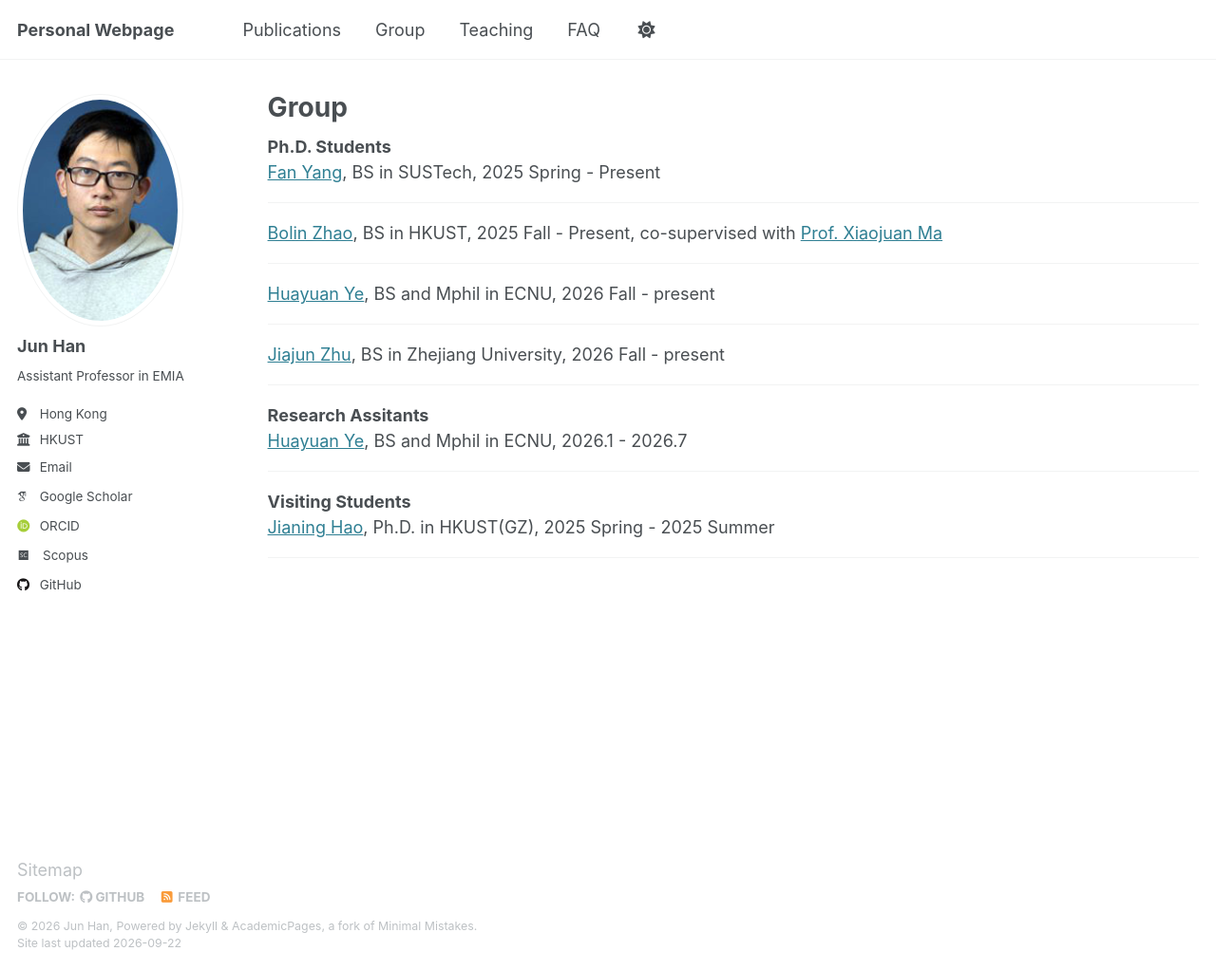
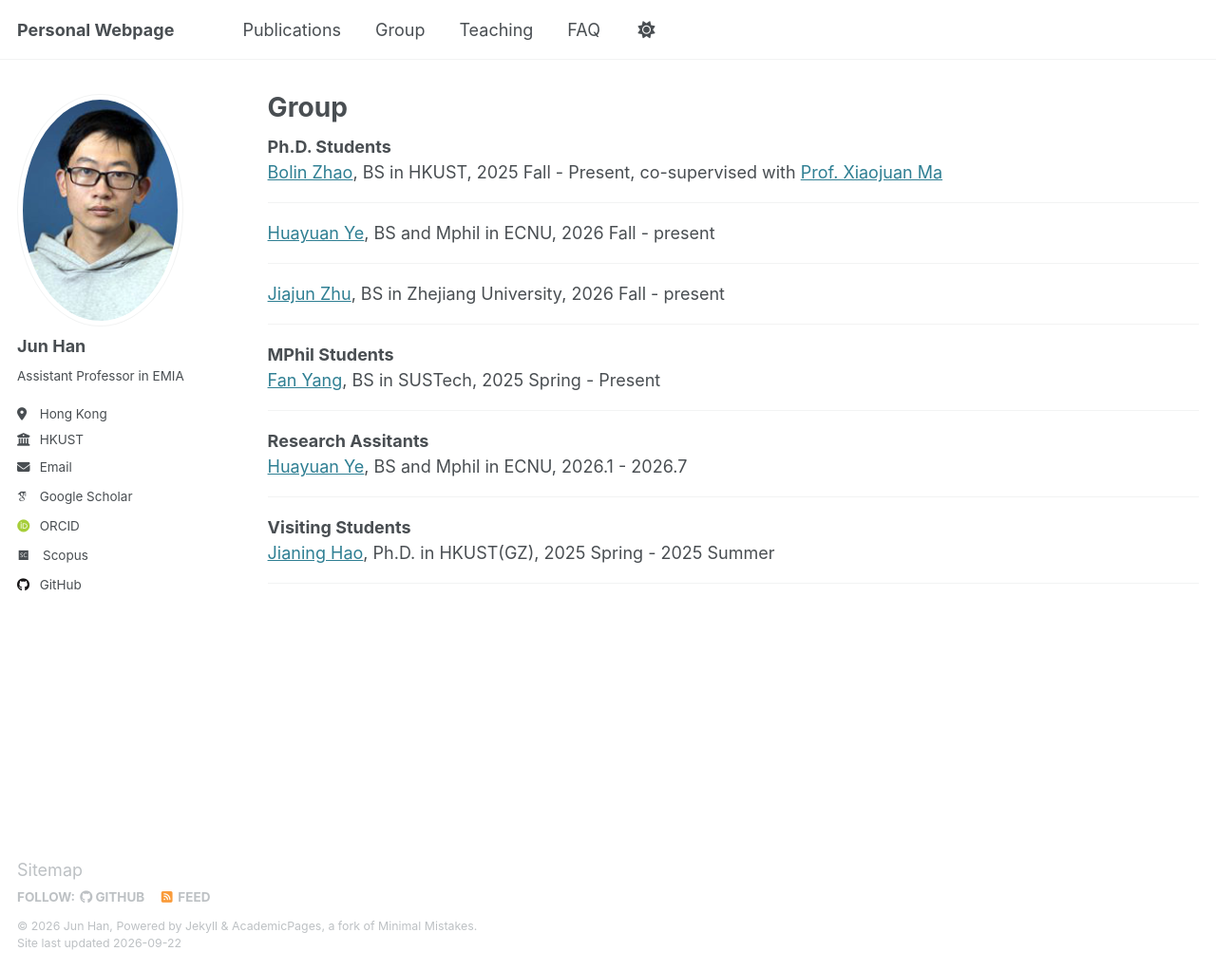
Before and after one commit to stevenhan1991/stevenhan1991.github.io, a Jekyll site: the page built from _pages/group.md, in a window 1280 px wide and 1022 px high. Shown: the whole window at 95% size. Built offline with Jekyll 4.4.1, drawn with Linux system fonts in a browser that asks for light colours; some web fonts are replaced.

Commit message:
Update group.md

```diff
--- a/_pages/group.md
+++ b/_pages/group.md
@@ -12,9 +12,6 @@ redirect_from:
  <b> Ph.D. Students </b>
 
   <div class="text">
-    <div class="title"> <a href = "https://scholar.google.com/citations?user=DZPrJhYAAAAJ&hl=en">Fan Yang</a>, BS in SUSTech, 2025 Spring - Present   </div>
-
-   <hr>
 
    <div class="text">
     <div class="title"> <a href = "https://scholar.google.com/citations?user=SB-v8e0AAAAJ&hl=en">Bolin Zhao</a>, BS in HKUST, 2025 Fall - Present, co-supervised with <a href="https://seng.hkust.edu.hk/about/people/faculty/xiaojuan-ma">Prof. Xiaojuan Ma</a></div>
@@ -26,6 +23,11 @@ redirect_from:
 
   <div class="text">
     <div class="title"><a href="https://jiajunzhuchris.github.io">Jiajun Zhu</a>, BS in Zhejiang University, 2026 Fall - present </div>
+   <hr>
+
+  <b> MPhil Students </b>
+  <div class="title"> <a href = "https://scholar.google.com/citations?user=DZPrJhYAAAAJ&hl=en">Fan Yang</a>, BS in SUSTech, 2025 Spring - Present   </div>
+
    <hr>
 
 
```
